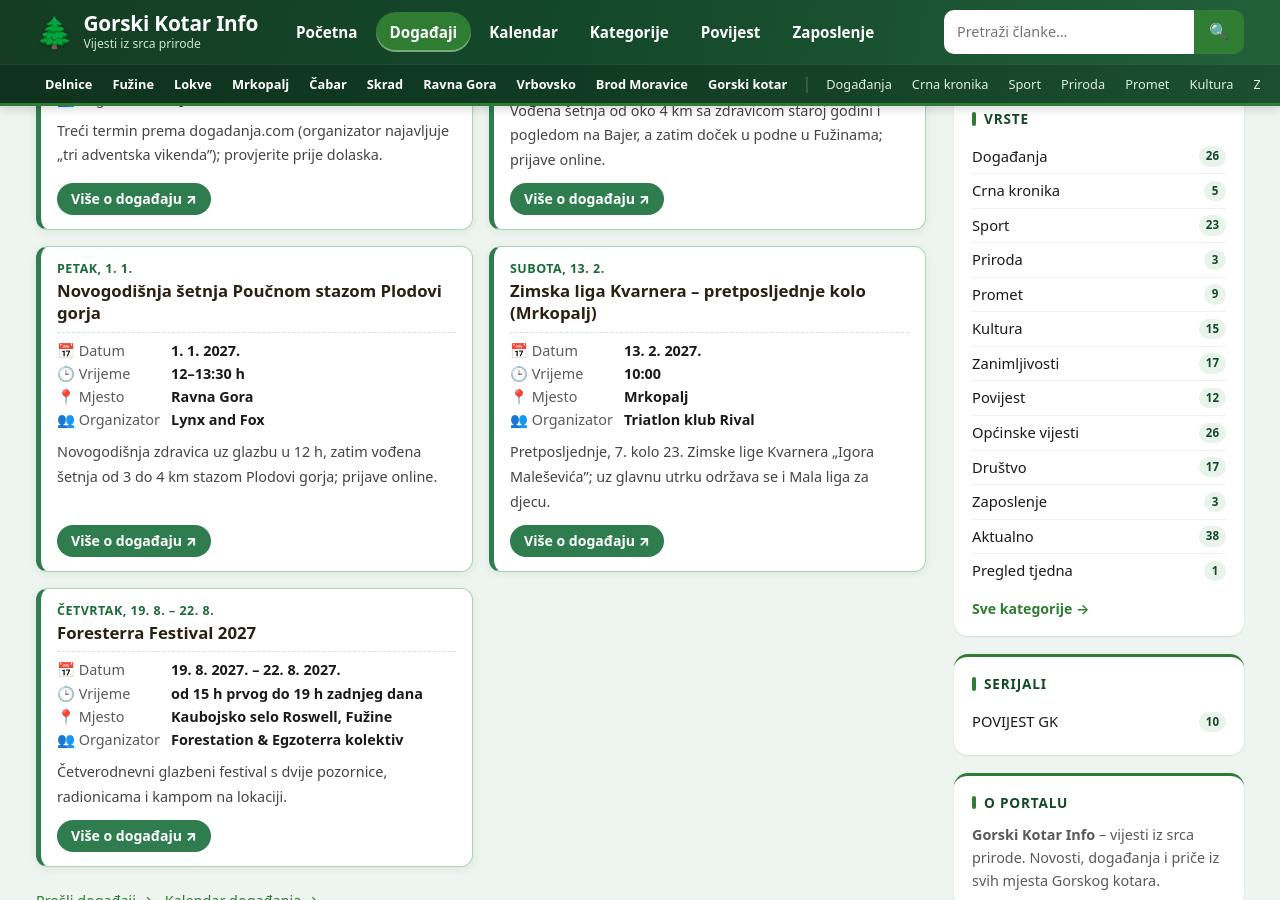
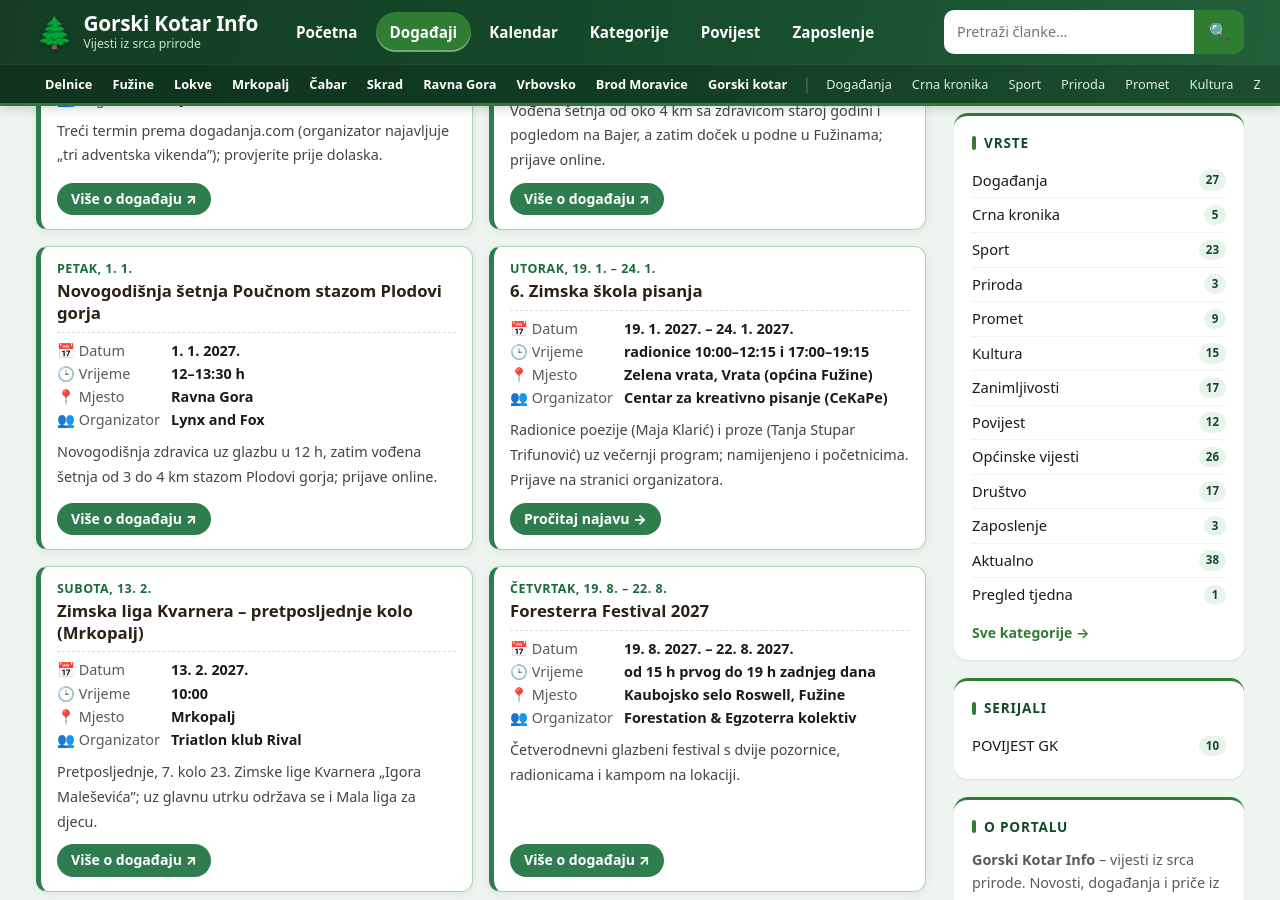
Before and after one commit to MojGK/gorski-kotar.info, a Jekyll site: the page built from dogadaji.md, in a window 1280 px wide and 900 px high, scrolled down 5118 px. Built offline with Jekyll 4.4.1, drawn with Linux system fonts in a browser that asks for light colours; some of the changed text lies outside the part shown.

Commit message:
Objavljen članak: Šesta Zimska škola pisanja u siječnju u Zelenim vratima kod Fužina

```diff
--- a/_data/dogadjanja.yml
+++ b/_data/dogadjanja.yml
@@ -234,6 +234,15 @@ dogadjaji:
   organizator: Lynx and Fox
   opis: Novogodišnja zdravica uz glazbu u 12 h, zatim vođena šetnja od 3 do 4 km stazom Plodovi gorja; prijave online.
   link: https://www.lynxandfox.com/post/1-1-2026-plodovi-gorja
+- naziv: 6. Zimska škola pisanja
+  datum: 2027-01-19
+  datum_do: 2027-01-24
+  vrijeme: "radionice 10:00–12:15 i 17:00–19:15"
+  mjesto: "Zelena vrata, Vrata (općina Fužine)"
+  grad: Fužine
+  organizator: Centar za kreativno pisanje (CeKaPe)
+  opis: "Radionice poezije (Maja Klarić) i proze (Tanja Stupar Trifunović) uz večernji program; namijenjeno i početnicima. Prijave na stranici organizatora."
+  link: /zimska-skola-pisanja-zelena-vrata/
 - naziv: "Zimska liga Kvarnera – pretposljednje kolo (Mrkopalj)"
   datum: 2027-02-13
   vrijeme: "10:00"
--- /dev/null
+++ b/_posts/2026-11-12-zimska-skola-pisanja-zelena-vrata.md
@@ -0,0 +1,33 @@
+---
+layout: post
+title: "Šesta Zimska škola pisanja u siječnju u Zelenim vratima kod Fužina"
+date: 2026-11-12 16:03:00 +0100
+location: Fužine
+type: Događanja
+categories: [Fužine, Događanja]
+excerpt: "Centar za kreativno pisanje (CeKaPe) organizira šestu Zimsku školu pisanja od 19. do 24. siječnja 2027. u kućama za odmor Zelena vrata kod naselja Vrata, u općini Fužine. Radionicu poezije vodit će Maja Klarić, a radionicu proze Tanja Stupar Trifunović. Škola je, prema organizatoru, namijenjena i početnicima."
+event_date: 2027-01-19 00:00:00 +0100
+event_end: 2027-01-24 23:59:00 +0100
+event_place: "Zelena vrata, Vrata (općina Fužine)"
+image: /assets/images/zimska-skola-pisanja-zelena-vrata-ai.jpg
+image_alt: "AI ilustracija: polaznici s bilježnicama za stolom u drvenoj kući za odmor, a kroz prozor se vidi zasnježena goranska šuma"
+image_credit: "AI ilustracija"
+---
+
+Centar za kreativno pisanje (**CeKaPe**) organizira **šestu Zimsku školu pisanja**, koja će se od **19. do 24. siječnja 2027.** održati u kućama za odmor **Zelena vrata** kod naselja **Vrata**, u općini Fužine. Datume i program potvrđuje [službena stranica škole](https://cekape.com/skola-pisanja-u-dvorcu/), a CeKaPe u [najavi od 7. studenoga](https://cekape.com/zimska-skola-pisanja-2027-zelena-vrata/) mjesto opisuje kao kuće za odmor u blizini Fužina. Adresu objekta („Vrata BB, Vrata, Fužine”) navodi i [Turistička zajednica Gorskog kotara](https://gorskikotar.hr/kuce-za-odmor-zelena-vrata/).
+
+Prema organizatoru, škola se u goranskim šumama održava svake zime od 2022. Ranija izdanja održavana su u dvorcu Stara Sušica; ovo izdanje seli u Zelena vrata.
+
+Radionicu poezije vodit će **Maja Klarić**, a radionicu proze **Tanja Stupar Trifunović**. CeKaPe navodi da je program namijenjen i početnicima te onima koji već pišu; prethodno iskustvo nije potrebno.
+
+Jutarnja radionica održava se od **10:00 do 12:15**, a poslijepodnevna od **17:00 do 19:15**. Večeri su, kako stoji na stranici škole, rezervirane za glazbeno-poetske večeri, filmske projekcije, književne susrete i predavanja. Polaznici će biti smješteni u pet kuća za odmor, u dvokrevetnim sobama.
+
+Prijave i detalji programa dostupni su na [stranici organizatora](https://cekape.com/skola-pisanja-u-dvorcu/).
+
+---
+
+*Izvori:*
+
+- *Centar za kreativno pisanje (CeKaPe), „Zimska škola pisanja 2027.” ([cekape.com](https://cekape.com/skola-pisanja-u-dvorcu/))*
+- *CeKaPe, „Zimska škola pisanja 2027.: Zelena vrata”, 7. 11. 2026. ([cekape.com](https://cekape.com/zimska-skola-pisanja-2027-zelena-vrata/))*
+- *Turistička zajednica Gorskog kotara, „Kuće za odmor Zelena vrata” ([gorskikotar.hr](https://gorskikotar.hr/kuce-za-odmor-zelena-vrata/))*
```
Also changed, not shown: assets/images/thumbs/zimska-skola-pisanja-zelena-vrata-ai.jpg (added), assets/images/zimska-skola-pisanja-zelena-vrata-ai.jpg (added).
